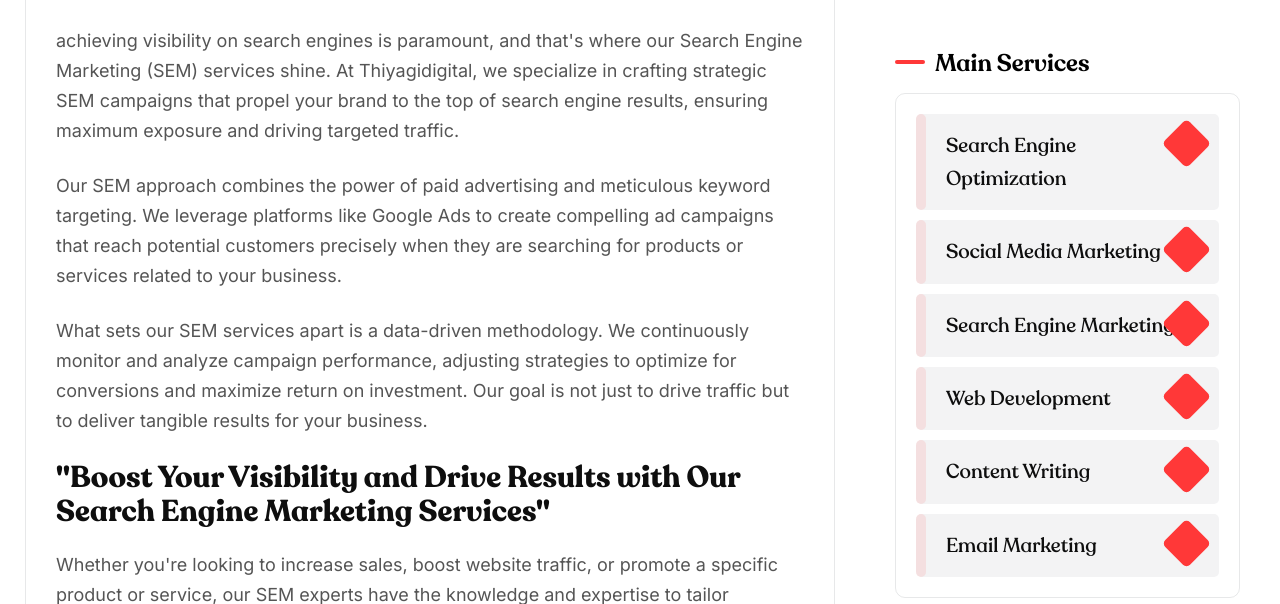
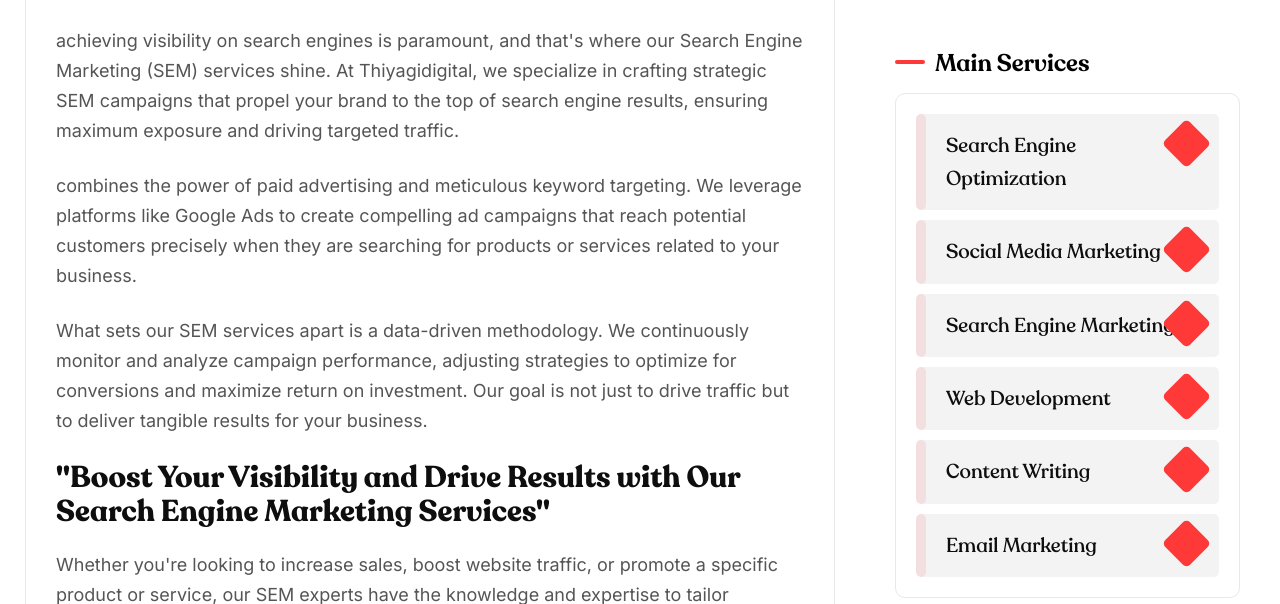
Before and after one commit to thiyagasivam/thiyagidigital.com, a PHP site: page /sem-services.php in a window 1280 px wide. Shown: the part 960-1564 px from the top of the page. Run offline with PHP 8.4, Linux system fonts and the light colour scheme; some web fonts are replaced.

Commit message:
Fix paragraph structure in SEM services description for improved clarity

```diff
--- a/sem-services.php
+++ b/sem-services.php
@@ -39,7 +39,7 @@ include 'header.php';
 
 								<p>achieving visibility on search engines is paramount, and that's where our Search Engine Marketing (SEM) services shine. At Thiyagidigital, we specialize in crafting strategic SEM campaigns that propel your brand to the top of search engine results, ensuring maximum exposure and driving targeted traffic.</p>
 
-								<p>  Our SEM approach combines the power of paid advertising and meticulous keyword targeting. We leverage platforms like Google Ads to create compelling ad campaigns that reach potential customers precisely when they are searching for products or services related to your business.</p>
+								<p>  combines the power of paid advertising and meticulous keyword targeting. We leverage platforms like Google Ads to create compelling ad campaigns that reach potential customers precisely when they are searching for products or services related to your business.</p>
 
 								<p>  What sets our SEM services apart is a data-driven methodology. We continuously monitor and analyze campaign performance, adjusting strategies to optimize for conversions and maximize return on investment. Our goal is not just to drive traffic but to deliver tangible results for your business.</p>
 
```
